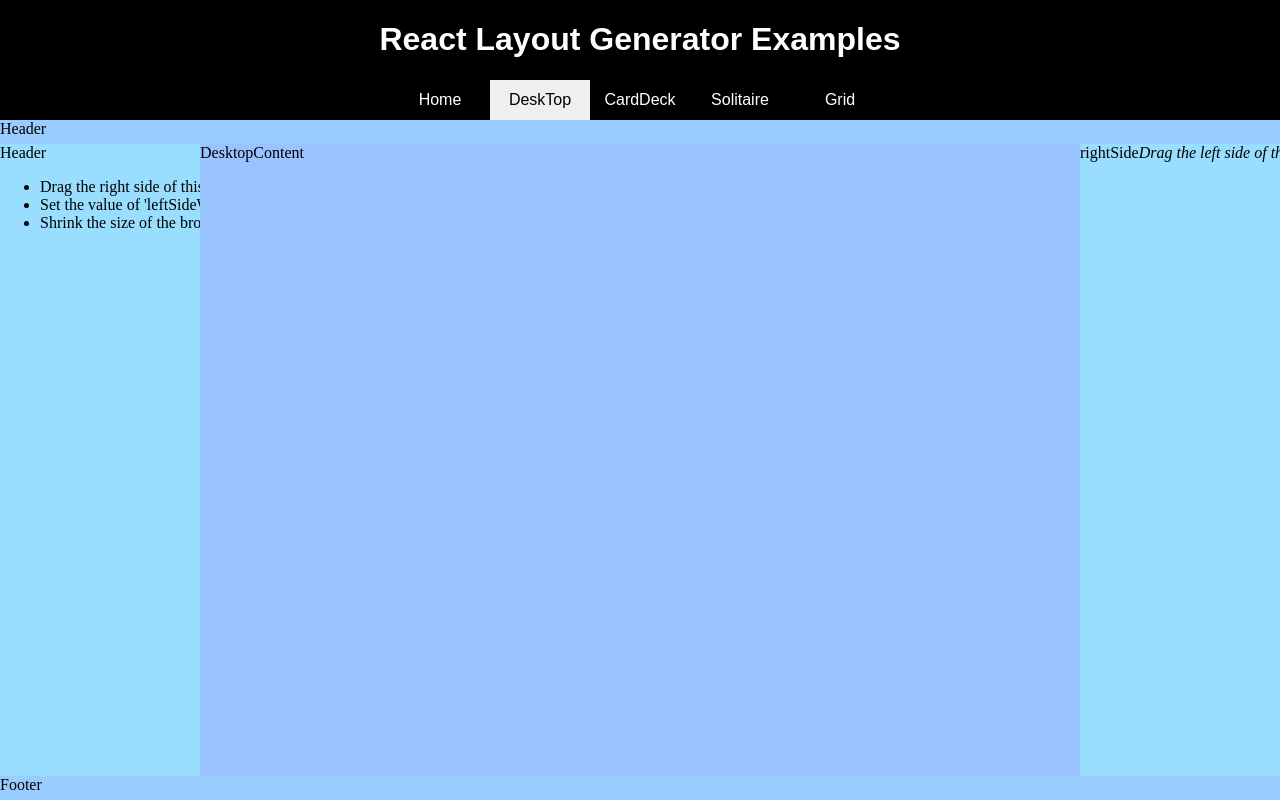
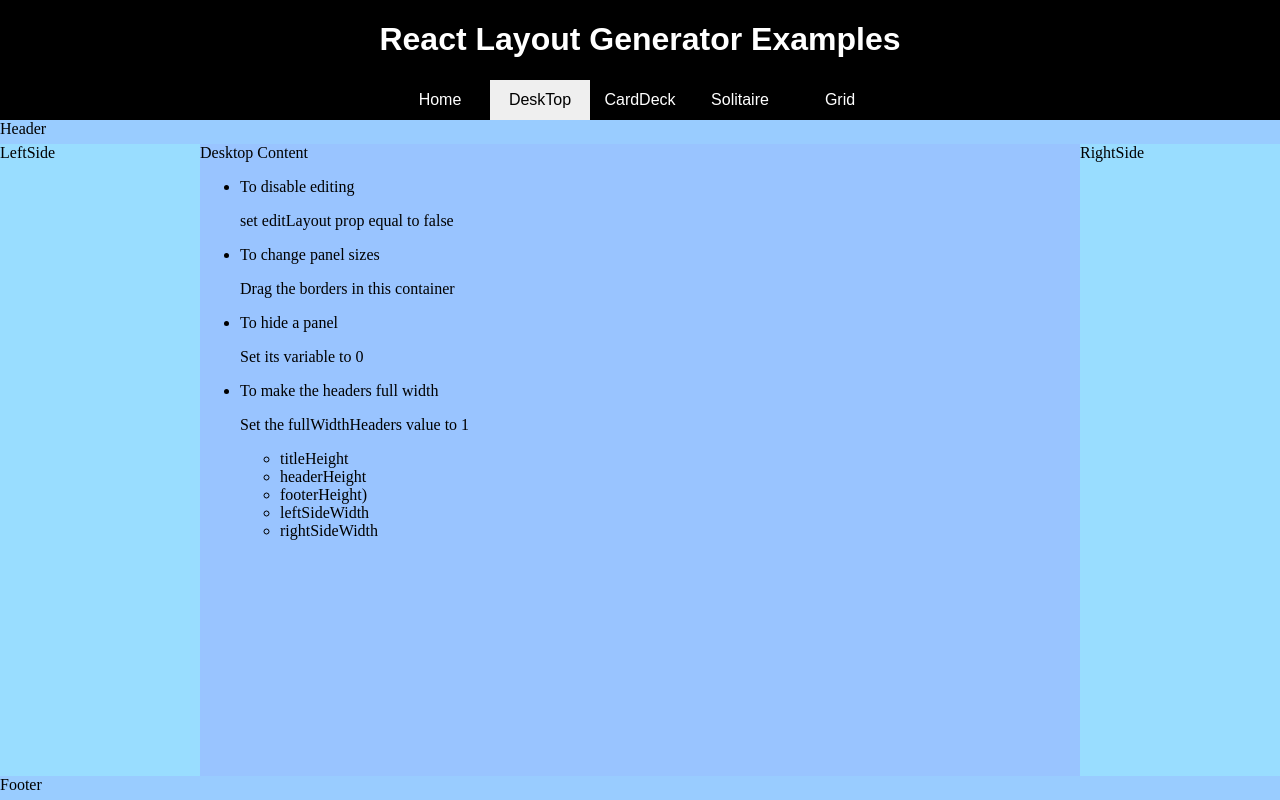
Before and after one commit to yarec/react-layout-generator, a React app: page / in a window 1280 px wide. Both pictures are taken after a click on the button "DeskTop". Built offline with nearby package versions, Linux system fonts and the light colour scheme.

Commit message:
Fixed bugs, added RLSPanel.

```diff
--- a/examples/src/desktop/DeskTop.tsx
+++ b/examples/src/desktop/DeskTop.tsx
@@ -1,18 +1,48 @@
 import * as React from 'react';
+
+import styled from 'styled-components';
 
 import RLGDesktop from '../../../src/generators/RLGDesktop';
 import ReactLayout from '../../../src/ReactLayout';
+import RLGPanel from '../../../src/RLGPanel';
+import { ISize } from '../../../src/types'
+
+interface IProps {
+  viewport: ISize;
+}
+
+export const Instruction = styled.p<IProps>`
+  word-break: break-all;
+  max-width: ${p => p.viewport.width};
+  overflow-wrap: break-word;
+`
+
+export const List = styled.ul<IProps>`
+  max-width:  ${p => p.viewport.width};
+`
+
+export const Item = styled.li<IProps>`
+  max-width:  ${p => p.viewport.width};
+  white-space: wrap;
+`
 
 interface IDeskTopProps {
   name?: string;
 }
 
-export default class DeskTop extends React.Component<IDeskTopProps> {
+interface IDeskTopState {
+  update: number;
+  viewport: ISize;
+}
+
+export default class DeskTop extends React.Component<IDeskTopProps, IDeskTopState> {
 
   private g = RLGDesktop('rlg.desktop.example');
 
   constructor(props: IDeskTopProps) {
     super(props);
+
+    this.state = { update: 0, viewport: {width: 0, height: 0 }};
 
     const p = this.g.params();
 
@@ -29,6 +59,9 @@ export default class DeskTop extends React.Component<IDeskTopProps> {
 
   public render() {
 
+    const contentViewport = this.g.viewport('content')
+    console.log(`contentViewport width: ${contentViewport.width} height: ${contentViewport.height}`)
+
     return (
       <ReactLayout
         name={'reactLayout.desktop.example'}
@@ -36,12 +69,7 @@ export default class DeskTop extends React.Component<IDeskTopProps> {
         g={this.g}
       >
         <div data-layout={{ name: 'leftSide' }} style={{ backgroundColor: 'hsl(200,100%,80%)' }} >
-          <span>Header</span>
-          <ul>
-            <li>Drag the right side of this container to change its width</li>
-            <li>Set the value of 'leftSideWidth' to 0 to hide all the time</li>
-            <li>Shrink the size of the browser window to responsively hide the sidebars</li>
-          </ul>
+          <span>LeftSide</span>
         </div>
 
         <div data-layout={{ name: 'header' }} style={{ backgroundColor: 'hsl(210,100%,80%)' }} >
@@ -52,13 +80,35 @@ export default class DeskTop extends React.Component<IDeskTopProps> {
           <span>Footer</span>
         </div>
 
-        <div data-layout={{ name: 'content' }} style={{ backgroundColor: 'hsl(215,100%,80%)' }}>
-          <span>DesktopContent</span>
-        </div>
+        <RLGPanel data-layout={{ name: 'content' }} style={{ backgroundColor: 'hsl(215,100%,80%)' }}>
+          {(viewport: ISize) => (
+            <>
+              <span>Desktop Content</span>
+              <List viewport={viewport}>
+                <li>To disable editing</li>
+                <p>set editLayout prop equal to false</p>
+                <li>To change panel sizes</li>
+                <p>Drag the borders in this container</p>
+                <li>To hide a panel</li>
+                <p>Set its variable to 0</p>
+
+                <Item viewport={viewport}>To make the headers full width</Item>
+                <p>Set the fullWidthHeaders value to 1</p>
+
+                <List viewport={viewport}>
+                  <li>titleHeight</li>
+                  <li>headerHeight</li>
+                  <li>footerHeight)</li>
+                  <li>leftSideWidth</li>
+                  <li>rightSideWidth</li>
+                </List>
+              </List>
+            </>
+          )}
+        </RLGPanel>
 
         <div data-layout={{ name: 'rightSide' }} style={{ backgroundColor: 'hsl(200,100%,80%)' }} >
-          <span>rightSide</span>
-          <i>Drag the left side of this container to change its width.</i>
+          <span>RightSide</span>
         </div>
       </ReactLayout>
     );
--- /dev/null
+++ b/src/RLGPanel.tsx
@@ -0,0 +1,45 @@
+import * as React from 'react';
+import { ISize } from './types';
+
+interface IRLGPanelProps extends React.HTMLProps<HTMLDivElement> {
+  viewport?: ISize;
+}
+
+interface IRLGPanelState {
+  viewport: ISize;
+}
+
+
+export default class RLGPanel extends React.Component<IRLGPanelProps, IRLGPanelState> {
+  constructor(props: IRLGPanelProps) {
+    super(props);
+
+    if (this.props.viewport) {
+      this.state = {
+        viewport: this.props.viewport
+      };
+    } else {
+      this.state = {
+        viewport: {width: 0, height: 0}
+      };
+    }
+  }
+
+  public componentWillReceiveProps(props: IRLGPanelProps) {
+    if (props.viewport !== this.state.viewport) {
+      if (props.viewport) {
+        this.setState({
+          viewport: props.viewport
+        });
+      }
+    }
+  }
+
+  public render() {
+    return (
+      <div {...this.props}>
+        {(this.props.children as (viewport: ISize) => JSX.Element)(this.state.viewport)}
+      </div>
+    );
+  }
+}
--- a/src/ReactLayout.tsx
+++ b/src/ReactLayout.tsx
@@ -6,15 +6,14 @@ import EditPosition from './editors/EditPosition';
 import { IGenerator } from './generators/Generator';
 import { ISize } from './types';
 
+
 function tileStyle(style: React.CSSProperties, x: number, y: number, width: number, height: number): React.CSSProperties {
   return {
     boxSizing: 'border-box' as 'border-box',
     height: `${height}px`,
-    overflow: 'hidden',
     position: 'absolute' as 'absolute',
     transform: `translate(${x}px, ${y}px)`,
     transformOrigin: 0,
-    whiteSpace: 'nowrap',
     width: `${width}px`,
     ...style
   };
@@ -27,7 +26,7 @@ export interface IReactLayoutProps extends React.HTMLProps<HTMLDivElement> {
   editLayout?: boolean;
   save?: (name: string, params: string, layouts: string) => void;
   load?: (name: string) => { params: string, layouts: string }
-  extent?: ISize;
+  viewport?: ISize;
   g: IGenerator;
 }
 
@@ -40,7 +39,7 @@ export interface IReactLayoutState {
 export default class ReactLayout extends React.Component<IReactLayoutProps, IReactLayoutState> {
   private _g: IGenerator;
   private _editLayout: boolean = false;
-  // private _startRendering: number;
+  private _startRendering: number;
 
   constructor(props: IReactLayoutProps) {
     super(props);
@@ -57,6 +56,10 @@ export default class ReactLayout extends React.Component<IReactLayoutProps, IRea
     this._g = this.props.g;
   }
 
+  public getWidth = () => {
+    return this.state.width;
+  }
+
   public render(): React.ReactNode {
     this.frameStart();
     this.initLayout();
@@ -69,11 +72,12 @@ export default class ReactLayout extends React.Component<IReactLayoutProps, IRea
     //
 
     const resize = <ReactResizeDetector handleWidth={true} handleHeight={true} onResize={this.onResize} />
+
     return (
       /* style height of 100% necessary for ReactResizeDetector to work  */
       <div style={{ height: '100%' }} >
         {this.content()}
-        {this.props.extent ? null : resize}
+        {this.props.viewport ? null : resize}
         {this.frameEnd()}
       </div >
     )
@@ -92,10 +96,12 @@ export default class ReactLayout extends React.Component<IReactLayoutProps, IRea
   // }
 
   private onResize = (width: number, height: number) => {
-    // console.log('onResize', this.props.name, width, height);
+    const w = Math.floor(width);
+    const h = Math.floor(height);
+    console.log('onResize', this.props.name, w, h);
 
     if (this.state.width !== width || this.state.height !== height) {
-      this.setState({ width, height });
+      this.setState({ width: w, height: h });
     }
   }
 
@@ -194,7 +200,7 @@ export default class ReactLayout extends React.Component<IReactLayoutProps, IRea
                 React.cloneElement(nestedChild,
                   {
                     key: `${nestedChild.key}`,
-                    extent: { width: nestedRect.width, height: nestedRect.height },
+                    viewport: { width: nestedRect.width, height: nestedRect.height },
                     style: { ...this.props.style, ...nestedChild.props.style, ...nestedStyle }
                   },
                   nestedChild.props.children
@@ -214,13 +220,16 @@ export default class ReactLayout extends React.Component<IReactLayoutProps, IRea
             )
           );
         } else {
-          // console.log(`nested child ${name}`, { ...this.props.style, ...child.props.style, ...style })
+          // const childCount = React.Children.count(this.props.children);
+          // if (childCount === 1 && (this.props.children as JSX.Element).type === 'RLGPanel') {
+
+          // }
           return (
             <>
               {React.cloneElement(child,
                 {
                   key: b.name,
-                  extent: { width: rect.width, height: rect.height },
+                  viewport: { width: rect.width, height: rect.height },
                   style: { ...this.props.style, ...child.props.style, ...style }
                 },
                 child.props.children
@@ -243,6 +252,7 @@ export default class ReactLayout extends React.Component<IReactLayoutProps, IRea
     } else {
       // TODO add support for elements without 'data-layout'
       // Is it needed?
+      // Pass height width props of container to each child and its children
     }
 
 
@@ -258,6 +268,9 @@ export default class ReactLayout extends React.Component<IReactLayoutProps, IRea
     } else {
       // TODO add support for elements without 'data-layout'
       // Is it needed?
+      React.Children.map(child.props.children, nestedChild => {
+        return nestedChild;
+      });
     }
 
     return null;
@@ -272,12 +285,12 @@ export default class ReactLayout extends React.Component<IReactLayoutProps, IRea
   }
 
   private frameStart = () => {
-    // this._startRendering = Date.now();
+    this._startRendering = Date.now();
     return null;
   }
 
   private frameEnd = () => {
-    // console.log('frameTime: ', (Date.now() - this._startRendering) + ' ms');
+    console.log('frameTime: ', (Date.now() - this._startRendering) + ' ms');
     return null;
   }
 
--- a/src/editors/EditPosition.tsx
+++ b/src/editors/EditPosition.tsx
@@ -42,7 +42,10 @@ export default class EditPosition extends React.Component<IEditorProps, {}> impl
     super(props);
     this._clonedLayout = this.props.layout.clone();
     this._startOrigin = { x: 0, y: 0 };
-    this._handle = props.layout.rect();
+    if (this.props.edit.updateHandle) {
+      const r = props.layout.rect();
+      this._handle = this.props.edit.updateHandle(r);
+    }
   }
 
   public initUpdate(x: number, y: number) {
@@ -55,8 +58,6 @@ export default class EditPosition extends React.Component<IEditorProps, {}> impl
     const deltaY = y - this._startOrigin.y;
 
     if (deltaX || deltaY) {
-
-      // console.log(`moveUpdate ${deltaX} ${deltaY}`)
 
       // 1 Extend
       const r: IRect = this._clonedLayout.rect();
@@ -71,7 +72,7 @@ export default class EditPosition extends React.Component<IEditorProps, {}> impl
         ur.x = this.props.boundary.x + this.props.boundary.width - ur.width;
       }
 
-      if (ur.y < this.props.boundary.y ) {
+      if (ur.y < this.props.boundary.y) {
         ur.y = this.props.boundary.y;
       }
 
@@ -84,6 +85,14 @@ export default class EditPosition extends React.Component<IEditorProps, {}> impl
       const layout = this._clonedLayout.generator.layouts().get(name);
 
       layout!.update({ x: ur.x, y: ur.y }, { width: ur.width, height: ur.height });
+
+      // update params if needed
+      if (this.props.edit.updateParam) {
+        const p = this.props.edit.updateParam(ur, this.props.edit);
+        if (p) {
+          layout!.generator.params().set(p.name, p.value);
+        }
+      }
 
       // 4 Update handle
       this._handle = this.props.edit.updateHandle!(ur);
--- a/src/editors/cursor.ts
+++ b/src/editors/cursor.ts
@@ -20,7 +20,7 @@ export function cursor(edit: IEdit) {
       break;
     }
     case PositionRef.bottom: {
-      c = 'w-resize';
+      c = 'n-resize';
       break;
     }
     case PositionRef.leftTop: {
--- a/src/editors/extendElement.ts
+++ b/src/editors/extendElement.ts
@@ -14,7 +14,8 @@ export default function getExtendElement(edit: IEdit): ExtendElement {
     }
     case PositionRef.left: {
       extendElement = (r: Rect, deltaX: number, deltaY: number) => {
-        return { x: r.x - deltaX, y: r.y, width: r.width + deltaX, height: r.height };
+        // console.log('extendElement left', r.x,  r.width, deltaX)
+        return { x: r.x + deltaX, y: r.y, width: r.width - deltaX, height: r.height };
       }
       break;
     }
@@ -26,7 +27,7 @@ export default function getExtendElement(edit: IEdit): ExtendElement {
     }
     case PositionRef.top: {
       extendElement = (r: Rect, deltaX: number, deltaY: number) => {
-        return {x: r.x, y: r.y - deltaY, width: r.width, height: r.height + deltaY };
+        return {x: r.x, y: r.y + deltaY, width: r.width, height: r.height - deltaY };
       }
       break;
     }
--- a/src/generators/RLGDesktop.tsx
+++ b/src/generators/RLGDesktop.tsx
@@ -131,7 +131,7 @@ export default function RLGDesktop(name: string, parent?: IGenerator) {
           y: titleHeight + headerHeight
         }
         size = {
-          width: viewport.width,
+          width: rightSideWidth,
           height: viewport.height - titleHeight - footerHeight - headerHeight
         }
       } else {
@@ -151,6 +151,9 @@ export default function RLGDesktop(name: string, parent?: IGenerator) {
           location: IUnit.pixel,
           size: IUnit.pixel
         },
+        edit: [
+          { ref: PositionRef.left, variable: 'rightSideWidth', updateParam: updateParamWidth }
+        ],
         location,
         size
       }
@@ -188,6 +191,9 @@ export default function RLGDesktop(name: string, parent?: IGenerator) {
           location: IUnit.pixel,
           size: IUnit.pixel
         },
+        edit: [
+          { ref: PositionRef.bottom, variable: 'headerHeight', updateParam: updateParamHeight }
+        ],
         location,
         size
       }
@@ -204,7 +210,7 @@ export default function RLGDesktop(name: string, parent?: IGenerator) {
           y: titleHeight + headerHeight
         }
         size = {
-          width: viewport.width - rightSideWidth,
+          width: viewport.width - rightSideWidth - leftSideWidth,
           height: viewport.height - titleHeight - headerHeight - footerHeight
         }
       } else {
@@ -259,6 +265,9 @@ export default function RLGDesktop(name: string, parent?: IGenerator) {
           location: IUnit.pixel,
           size: IUnit.pixel
         },
+        edit: [
+          { ref: PositionRef.top, variable: 'footerHeight', updateParam: updateParamHeight }
+        ],
         location,
         size
       }
--- a/src/generators/generator.ts
+++ b/src/generators/generator.ts
@@ -1,3 +1,4 @@
+import { ISize } from 'src/types';
 import Layout, { IPosition } from '../components/Layout'
 import Layouts from '../components/Layouts';
 import Params from '../components/Params';
@@ -20,6 +21,7 @@ export interface IGenerator {
   reset: () => void;
   next: () => Layout | undefined;
   lookup: (name: string) => Layout | undefined;
+  viewport: (name: string) => ISize | undefined;
   clear: () => void;
   create?: Create;
   parent?: () => IGenerator | undefined;
@@ -62,6 +64,17 @@ export default class Generator implements IGenerator {
 
   public lookup = (name: string): Layout | undefined => {
     return this._layouts.get(name);
+  }
+
+  public viewport = (name: string): ISize => {
+    const l = this._layouts.get(name);
+    if (l) {
+      const r = l.rect();
+
+      return {width: r.width, height: r.height};
+    }
+
+    return {width: 0, height: 0};
   }
 
   public create = (args: ICreate): Layout | undefined => {
```
Also changed, not shown: 1 other file (tests, documents, lock files or other folders).
